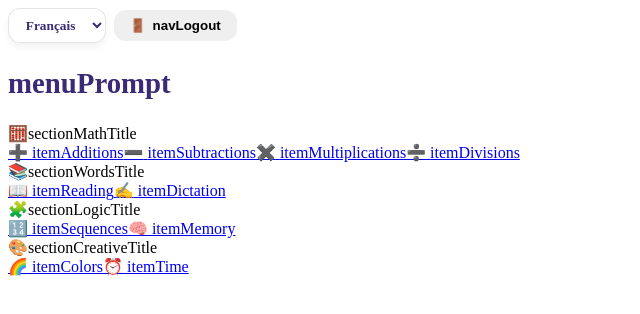
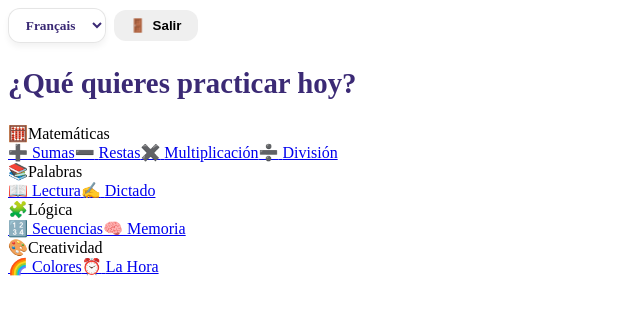
Before and after one commit to antoleod/Lena, a React (Vite) app: page /menu in a window 1280 px wide. Shown: the top 314 px of the page, without its empty margins (0-640 px from the left). Built offline with nearby package versions, Linux system fonts and the light colour scheme; no server answers.

Commit message:
Implement mock useTranslation function to handle language changes and provide default translations

```diff
--- a/src/pages/Menu.jsx
+++ b/src/pages/Menu.jsx
@@ -1,6 +1,54 @@
 import { useEffect, useState } from 'react';
 import { Link, useNavigate } from 'react-router-dom';
-import { useTranslation } from 'react-i18next';
+
+// Mock useTranslation to avoid react-i18next dependency which causes build errors
+function useTranslation() {
+  const [lang, setLang] = useState(
+    localStorage.getItem('i18nextLng') || document.documentElement.lang || 'es'
+  );
+
+  const t = (key) => {
+    if (window.i18n && typeof window.i18n.t === 'function') {
+      return window.i18n.t(key);
+    }
+    const defaults = {
+      confirmLogout: '¿Cerrar sesión?',
+      navLogout: 'Salir',
+      menuPrompt: '¿Qué quieres practicar hoy?',
+      sectionMathTitle: 'Matemáticas',
+      itemAdditions: 'Sumas',
+      itemSubtractions: 'Restas',
+      itemMultiplications: 'Multiplicación',
+      itemDivisions: 'División',
+      sectionWordsTitle: 'Palabras',
+      itemReading: 'Lectura',
+      itemDictation: 'Dictado',
+      sectionLogicTitle: 'Lógica',
+      itemSequences: 'Secuencias',
+      itemMemory: 'Memoria',
+      sectionCreativeTitle: 'Creatividad',
+      itemColors: 'Colores',
+      itemTime: 'La Hora',
+      languageSelectAria: 'Idioma'
+    };
+    return defaults[key] || key;
+  };
+
+  const i18n = {
+    language: lang,
+    resolvedLanguage: lang,
+    changeLanguage: (newLang) => {
+      if (window.i18n && typeof window.i18n.setLanguage === 'function') {
+        window.i18n.setLanguage(newLang);
+      }
+      document.documentElement.lang = newLang;
+      setLang(newLang);
+      localStorage.setItem('i18nextLng', newLang);
+    }
+  };
+
+  return { t, i18n };
+}
 
 export default function MenuPage() {
   const { t, i18n } = useTranslation();
```
